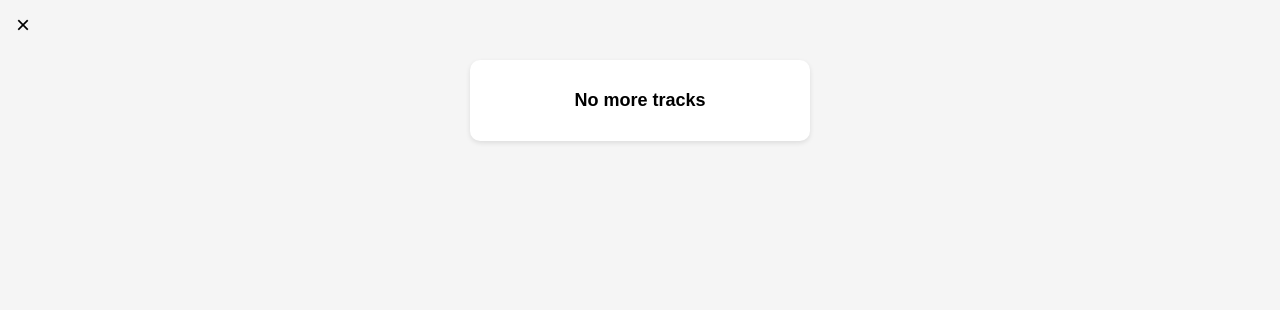
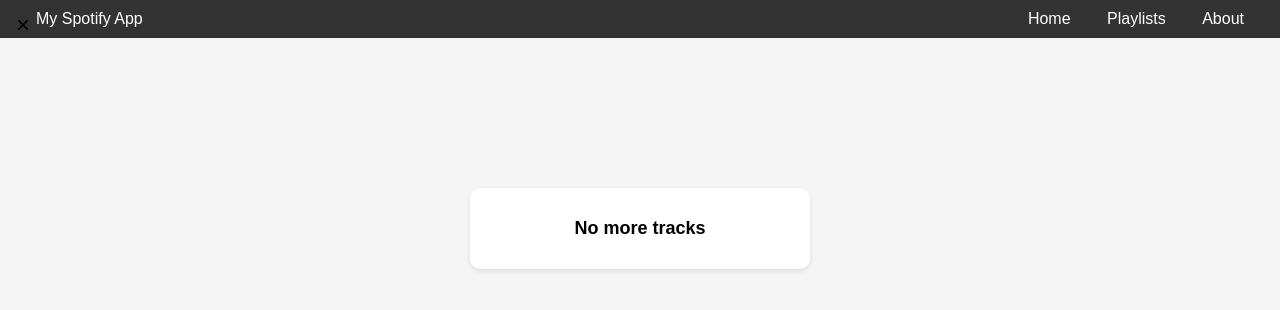
Before and after one commit to lorenino/SaaS_splitify, a Flask app: template templates/swipe.html in a window 1280 px wide. Shown: the top 310 px of the page. Run offline with Flask 3, Linux system fonts and the light colour scheme; the template is opened without the code that fills it: most values are stand-ins (such as "Sample title", 1, 10 or a date in 2020).

Commit message:
version ok 2

```diff
--- /dev/null
+++ b/templates/layout.html
@@ -0,0 +1,51 @@
+<!DOCTYPE html>
+<html lang="en">
+<head>
+    <meta charset="UTF-8">
+    <meta name="viewport" content="width=device-width, initial-scale=1.0">
+    <title>{% block title %}My Spotify App{% endblock %}</title>
+    <style>
+        body {
+            font-family: Arial, sans-serif;
+            margin: 0;
+            padding: 0;
+            background-color: #f5f5f5;
+        }
+        .navbar {
+            background-color: #333;
+            color: #fff;
+            padding: 10px 20px;
+            display: flex;
+            justify-content: space-between;
+            align-items: center;
+        }
+        .navbar a {
+            color: #fff;
+            text-decoration: none;
+            padding: 8px 16px;
+        }
+        .navbar a:hover {
+            background-color: #575757;
+            border-radius: 5px;
+        }
+        .container {
+            padding: 20px;
+        }
+    </style>
+</head>
+<body>
+    <div class="navbar">
+        <div class="navbar-brand">
+            <a href="/">My Spotify App</a>
+        </div>
+        <div class="navbar-links">
+            <a href="/">Home</a>
+            <a href="/playlists">Playlists</a>
+            <a href="/about">About</a>
+        </div>
+    </div>
+    <div class="container">
+        {% block content %}{% endblock %}
+    </div>
+</body>
+</html>
--- a/templates/swipe.html
+++ b/templates/swipe.html
@@ -1,21 +1,14 @@
-<!DOCTYPE html>
-<html lang="en">
-<head>
-    <meta charset="UTF-8">
-    <meta name="viewport" content="width=device-width, initial-scale=1.0">
-    <title>Swipe Tracks</title>
+{% extends "layout.html" %}
+
+{% block title %}Swipe Tracks{% endblock %}
+
+{% block content %}
 <style>
-        body {
-            font-family: Arial, sans-serif;
-            margin: 0;
-            padding: 0;
-            background-color: #f5f5f5;
+    .container {
         display: flex;
-            justify-content: center;
+        flex-direction: column;
         align-items: center;
-            height: 100vh;
-            position: relative;
-            flex-direction: column;
+        padding-top: 70px; /* Adjust for the navbar height */
     }
     .track-card {
         background-color: #fff;
@@ -25,8 +18,6 @@
         width: 300px;
         text-align: center;
         padding: 20px;
-            position: absolute;
-            top: 50px;
     }
     .track-card img {
         width: 100%;
@@ -79,7 +70,7 @@
         color: #555;
     }
     .add-to-playlists {
-            margin-top: 350px;
+        margin-top: 20px;
         display: flex;
         flex-wrap: wrap;
         justify-content: center;
@@ -104,6 +95,23 @@
         font-size: 14px;
     }
 </style>
+
+<div class="container">
+    <button class="back-button" onclick="window.location.href='{{ url_for('view_playlist', playlist_id=playlist_id) }}'">&times;</button>
+    <div id="track-card" class="track-card">
+        <img id="track-image" src="" alt="Track Image">
+        <h3 id="track-name"></h3>
+        <p id="track-artist"></p>
+        <div class="controls">
+            <button id="keep-button" class="button">Keep</button>
+            <button id="remove-button" class="button remove">Remove</button>
+        </div>
+    </div>
+    <div class="add-to-playlists">
+        <!-- Playlist cards will be appended here -->
+    </div>
+</div>
+
 <script>
     document.addEventListener('DOMContentLoaded', (event) => {
         let currentTrackIndex = 0;
@@ -172,20 +180,4 @@
         showTrack(currentTrackIndex);
     });
 </script>
-</head>
-<body>
-    <button class="back-button" onclick="window.location.href='{{ url_for('view_playlist', playlist_id=playlist_id) }}'">&times;</button>
-    <div id="track-card" class="track-card">
-        <img id="track-image" src="" alt="Track Image">
-        <h3 id="track-name"></h3>
-        <p id="track-artist"></p>
-        <div class="controls">
-            <button id="keep-button" class="button">Keep</button>
-            <button id="remove-button" class="button remove">Remove</button>
-        </div>
-    </div>
-    <div class="add-to-playlists">
-        <!-- Playlist cards will be appended here -->
-    </div>
-</body>
-</html>
+{% endblock %}
```
Also changed, not shown: templates/index.html (added, +8 -0 lines), templates/select_playlists.html (+22 -24 lines), 1 other file. Lines whose indentation alone changed are shown as unchanged.
